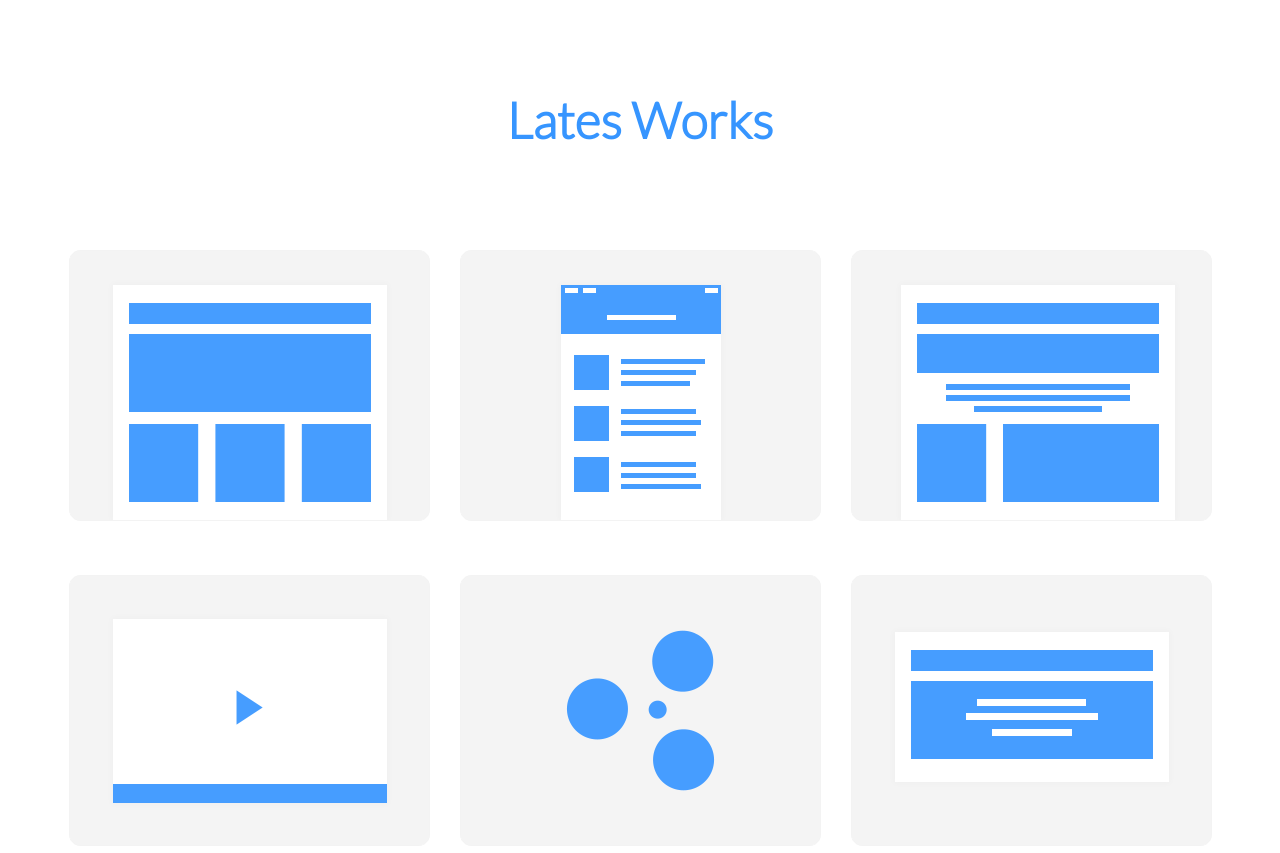
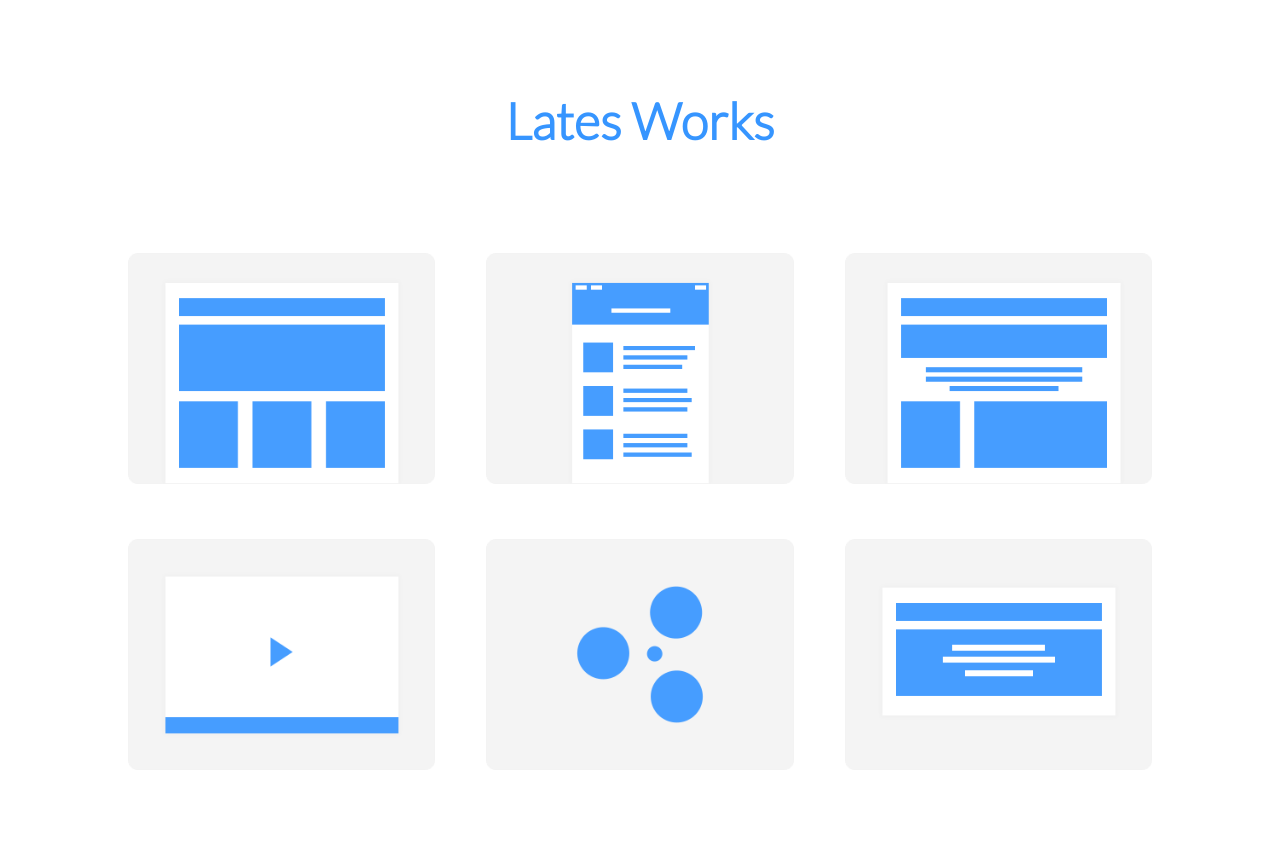
Before and after one commit to naventaar/lesson21, a plain HTML site: page index.html in a window 1280 px wide. Drawn offline with Linux system fonts and the light colour scheme; a web font is replaced by a local one.

Commit message:
Added adapt latest

```diff
--- a/css/main.css
+++ b/css/main.css
@@ -4,24 +4,38 @@
     margin: 0;
     box-sizing: border-box;
 }
+.block{
+    max-width: 100%;
+    padding: 0 10%;
+}
 .latest{
     display: flex;
     flex-direction: column;
     align-items: center;
+    text-align: center;
 }
 .latest__title{
     font-family: 'lato-light';
-    font-size: 50px;
+    font-size: calc(15px + 50 * (100vw / 1800));
     color: #3695ff;
-    padding: 90px 0 100px 0;
+    padding: 90px 0 10% 0;
 }
 .list{
     display: flex;
+    justify-content: center;
     list-style-type: none;
+    max-width: 100%;
+}
+.list li{
+    width: 30%;
+}
+.list img{
+    width: 100%;
+    height: auto;
 }
 .list li:nth-child(2){
-    margin: 0 30px;
+    margin: 0 5%;
 }
 .list:nth-child(3){
-    padding: 50px 0 200px 0;
+    padding: 5% 0 200px 0;
 }
--- a/index.html
+++ b/index.html
@@ -10,9 +10,9 @@
 </head>
 
 <body>
-    <section class="latest">
+    <section class="latest block">
         <h2 class="latest__title">Lates Works</h2>
-        <ul class="list">
+        <ul class="list ">
             <li><a href="#"><img src="./img/f1.png" alt=""></a></li>
             <li><a href="#"><img src="./img/f2.png" alt=""></a></li>
             <li><a href="#"><img src="./img/f3.png" alt=""></a></li>
```
